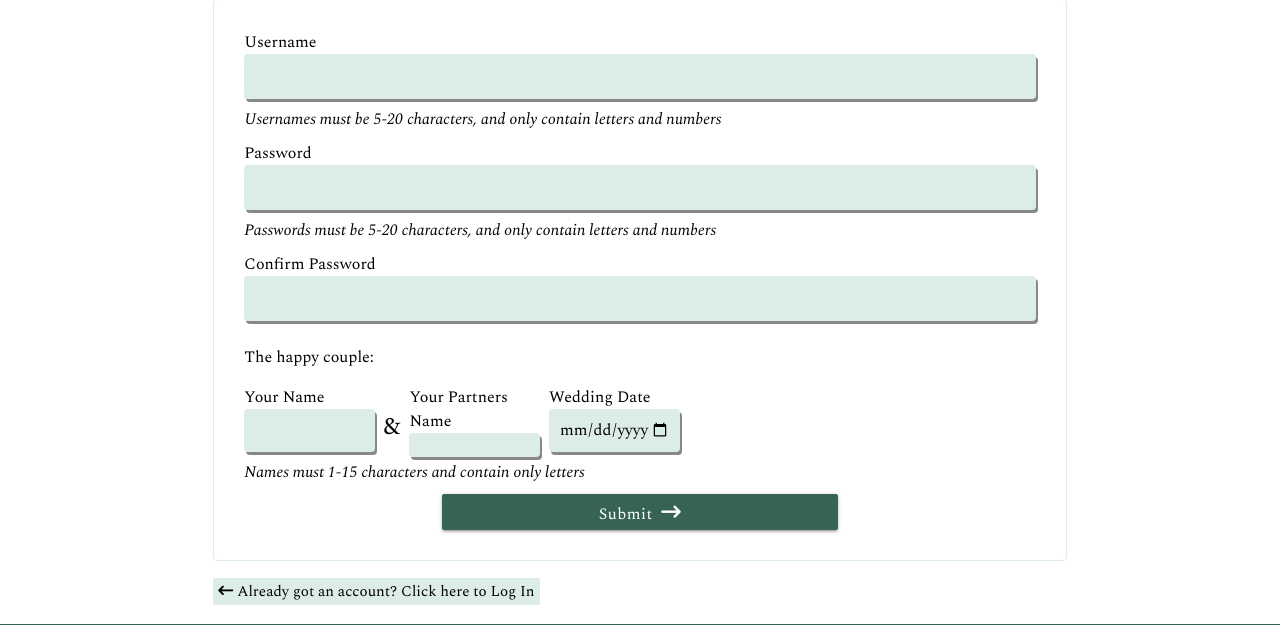
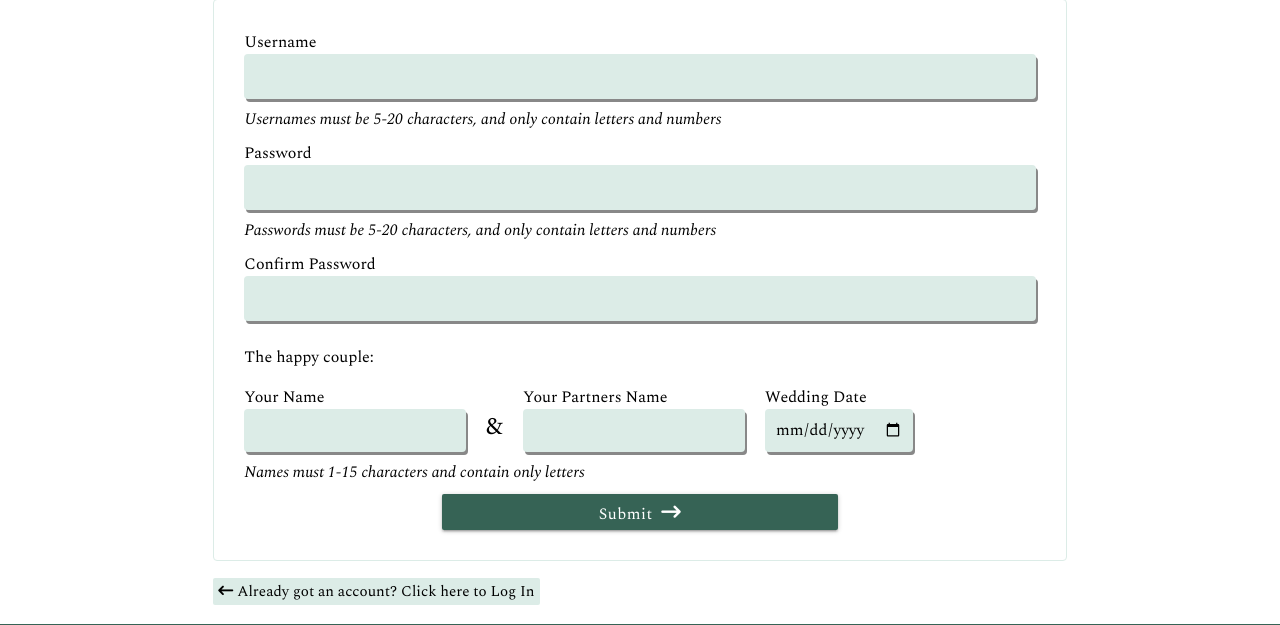
Before and after one commit to lilli-mcnally/tie-the-knot, a Flask app: page /sign_up in a window 1280 px wide. Shown: the part 260-885 px from the top of the page. Run offline with Flask 2, Linux system fonts and the light colour scheme; some libraries are stand-ins or nearby versions.

Commit message:
Update Sign up form widths

```diff
--- a/tietheknot/static/css/style.css
+++ b/tietheknot/static/css/style.css
@@ -55,6 +55,14 @@ nav ul a {
 
 nav .sidenav-trigger {
     float: right;
+}
+
+.nav-trigger {
+    background-color: unset !important;
+}
+
+.nav-trigger:hover {
+    background-color: #E8D2CA !important;
 }
 
 .sidenav {
@@ -136,7 +144,7 @@ nav .sidenav-trigger {
 }
 
 #contact p {
-    margin: 20px 0;
+    margin: 20px;
 }
 
 /* Dashboard */
@@ -610,10 +618,22 @@ input:-internal-autofill-selected {
     height: 75px;
 }
 
+.signup-left {
+    margin-right: 10px;
+}
+
+.signup-middle {
+    margin: 0 10px;
+}
+
+.signup-right {
+    margin-left: 10px;
+}
+
 .signup-input-container {
     display: flex;
     flex-direction: column;
-    width: 30%;
+    /* width: 30%; */
 }
 
 .signup-and p {
@@ -680,12 +700,3 @@ input#input-disabled {
 .home-text ul {
     line-height: 2;
 }
-
-
-.nav-trigger {
-    background-color: unset;
-}
-
-.nav-trigger:hover {
-    background-color: #E8D2CA;
-}
--- a/tietheknot/templates/sign_up.html
+++ b/tietheknot/templates/sign_up.html
@@ -27,18 +27,18 @@
             <input type="password" id="conf_password" name="conf_password" pattern="^[a-zA-Z0-9]{8,20}$" required>
             <p>The happy couple:</p>
             <div class="signup-details">
-                <div class="signup-input-container">
+                <div class="signup-input-container signup-left">
                     <label for="name_one">Your Name</label>
                     <input type="text" id="name_one" name="name_one" pattern="^[a-zA-Z]{1,15}$" required>
                 </div>
-                <div class="signup-and">
+                <div class="signup-and signup-middle">
                     <p>&</p>
                 </div>
-                <div class="signup-input-container">
+                <div class="signup-input-container signup-middle">
                     <label for="name_two">Your Partners Name</label>
                     <input type="text" id="name_two" name="name_two" pattern="^[a-zA-Z]{1,15}$" required>
                 </div>
-                <div class="signup-input-container">
+                <div class="signup-input-container signup-right">
                     <label for="wedding_date">Wedding Date</label>
                     <input type="date" id="wedding_date" name="wedding_date" required>
                 </div>
```
